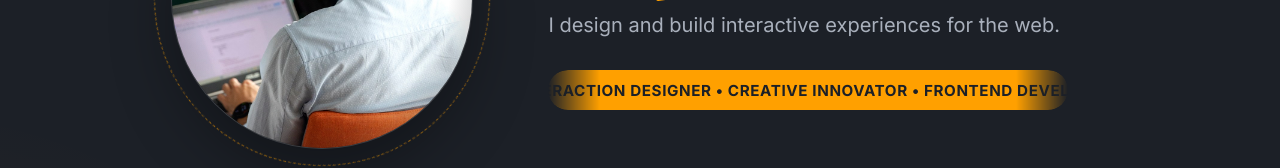
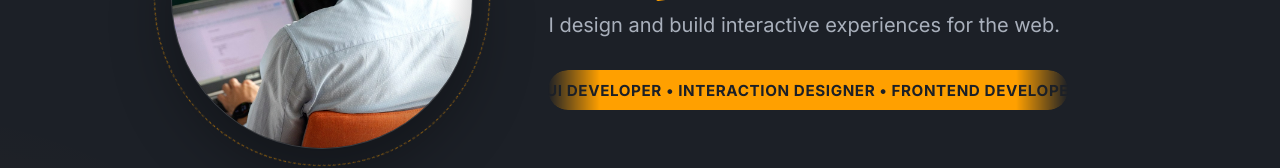
Before and after one commit to MatthewOvens/PersonalPortfolio, a React (Vite) app: page / in a window 1280 px wide. Shown: the part 438-606 px from the top of the page. Built offline with nearby package versions, Linux system fonts and the light colour scheme.

Commit message:
introduction labels changed

```diff
--- a/src/components/Introduction.tsx
+++ b/src/components/Introduction.tsx
@@ -7,7 +7,7 @@ interface IntroductionProps {
   onToggleHandNav: () => void;
 }
 
-const roles = ['Frontend Developer', 'UX Designer', 'Interaction Designer', 'Creative Innovator'];
+const roles = ['Frontend Developer', 'UX Designer', 'UI developer', 'Interaction Designer'];
 // One long strip, rendered twice back to back so the -50% loop is seamless.
 // The join uses a non-breaking space: a trailing normal space would be
 // collapsed at the end of the inline-block and break the loop seam.
```
